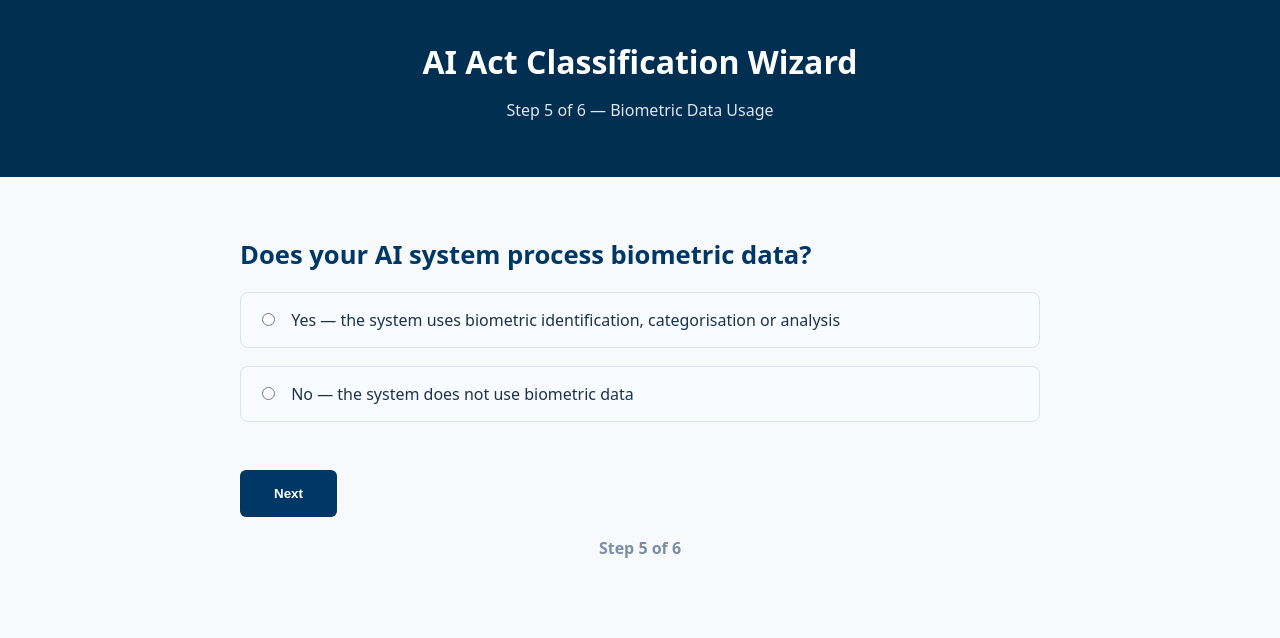
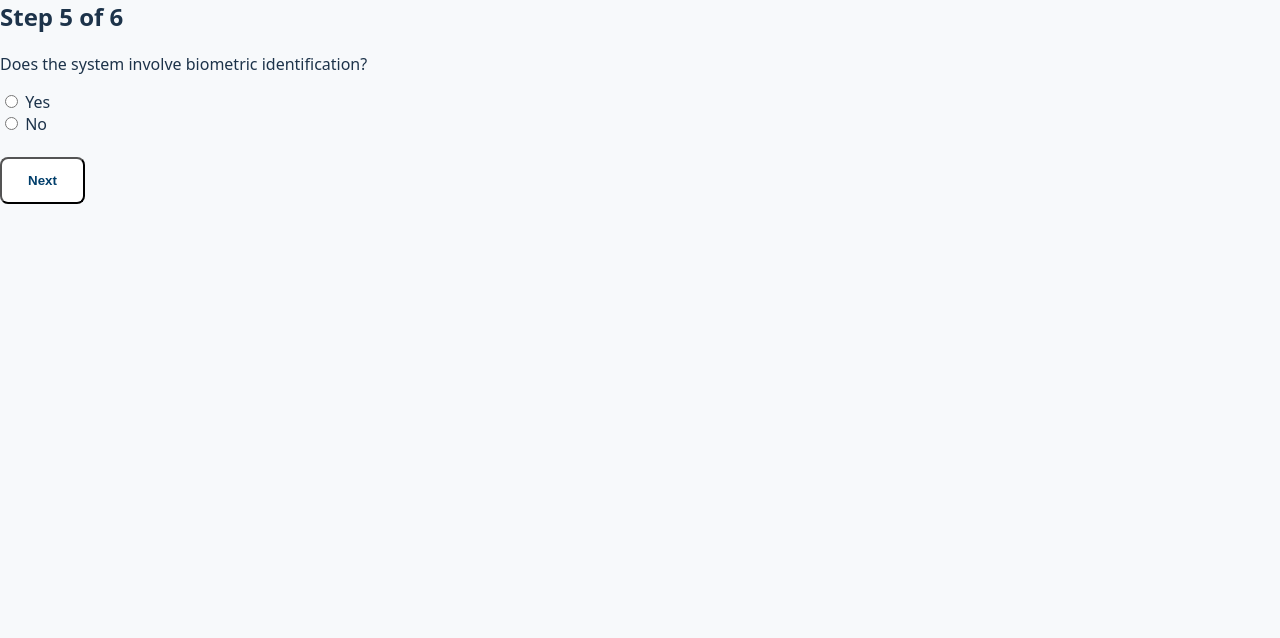
Before and after one commit to BrinkmannB/dga-site, a plain HTML site: page en/ai-act-calculator/start/step5.html in a window 1280 px wide. Drawn offline with Linux system fonts and the light colour scheme; files that its build step writes are made by us from their sources.

Commit message:
Update step5.html

```diff
--- a/en/ai-act-calculator/start/step5.html
+++ b/en/ai-act-calculator/start/step5.html
@@ -1,129 +1,24 @@
 <!DOCTYPE html>
 <html lang="en">
 <head>
-    <meta charset="UTF-8" />
-    <meta name="viewport" content="width=device-width, initial-scale=1.0" />
-    <title>Step 5 — Biometric Data | AI Act Wizard</title>
-    <link rel="stylesheet" href="/assets/styles.css" />
-
-    <style>
-        /* Premium Consultancy Wizard Styling */
-
-        .wizard-header {
-            padding: 40px 20px;
-            background: #002f52;
-            color: white;
-            text-align: center;
-        }
-
-        .wizard-header h1 {
-            font-size: 2rem;
-            margin-bottom: 6px;
-            font-weight: 800;
-        }
-
-        .wizard-header p {
-            opacity: 0.88;
-        }
-
-        .wizard-section {
-            padding: 60px 20px;
-            max-width: 800px;
-            margin: 0 auto;
-        }
-
-        .wizard-section h2 {
-            color: #003865;
-            font-weight: 800;
-            font-size: 1.6rem;
-            margin-bottom: 20px;
-        }
-
-        .wizard-options {
-            list-style: none;
-            padding-left: 0;
-        }
-
-        .wizard-options li {
-            margin-bottom: 18px;
-            padding: 16px;
-            border: 1px solid #d8e5f0;
-            border-radius: 8px;
-            background: #f8fbff;
-            transition: 0.2s ease;
-        }
-
-        .wizard-options li:hover {
-            background: #eef5fc;
-        }
-
-        .wizard-options input {
-            margin-right: 12px;
-        }
-
-        .primary-btn {
-            margin-top: 30px;
-            display: inline-block;
-            padding: 14px 32px;
-            background: #003865;
-            color: white;
-            font-weight: 600;
-            border-radius: 6px;
-            transition: 0.2s;
-            border: 2px solid transparent;
-        }
-
-        .primary-btn:hover {
-            background: white;
-            color: #003865;
-            border-color: #003865;
-        }
-
-        .step-indicator {
-            text-align: center;
-            font-weight: 600;
-            margin-top: 20px;
-            color: #7a8ea6;
-        }
-    </style>
+    <meta charset="UTF-8">
+    <meta name="viewport" content="width=device-width, initial-scale=1.0">
+    <title>Step 5 — AI Act Wizard</title>
+    <link rel="stylesheet" href="/assets/styles.css">
 </head>
 
 <body>
 
-<!-- HEADER -->
-<div class="wizard-header">
-    <h1>AI Act Classification Wizard</h1>
-    <p>Step 5 of 6 — Biometric Data Usage</p>
-</div>
+<section class="wizard container">
+    <h2>Step 5 of 6</h2>
+    <p>Does the system involve biometric identification?</p>
 
-<section class="wizard-section">
-    <h2>Does your AI system process biometric data?</h2>
+    <form action="step6.html" method="get">
+        <label><input type="radio" name="biometric" value="yes"> Yes</label><br>
+        <label><input type="radio" name="biometric" value="no"> No</label><br><br>
 
-    <form action="/ai-act-calculator/en/start/step6.html" method="GET">
-
-        <ul class="wizard-options">
-
-            <li>
-                <label>
-                    <input type="radio" name="biometric" value="yes" required>
-                    Yes — the system uses biometric identification, categorisation or analysis
-                </label>
-            </li>
-
-            <li>
-                <label>
-                    <input type="radio" name="biometric" value="no">
-                    No — the system does not use biometric data
-                </label>
-            </li>
-
-        </ul>
-
-        <button type="submit" class="primary-btn">Next</button>
-
+        <button class="primary-btn">Next</button>
     </form>
-
-    <p class="step-indicator">Step 5 of 6</p>
 </section>
 
 </body>
```
